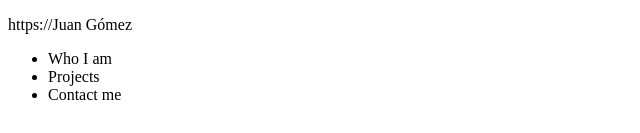
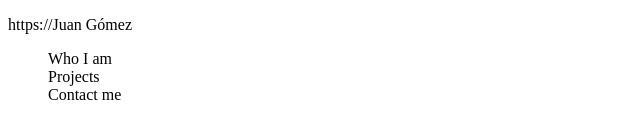
Before and after one commit to JPGomezCuervo/Portfolio-v2, a Vue app: page / in a window 1280 px wide. Shown: the top 133 px of the page, without its empty margins (0-640 px from the left). Built offline with nearby package versions, Linux system fonts and the light colour scheme.

Commit message:
Change index title

```diff
--- a/index.html
+++ b/index.html
@@ -4,7 +4,7 @@
     <meta charset="UTF-8" />
     <link rel="icon" type="image/svg+xml" href="/vite.svg" />
     <meta name="viewport" content="width=device-width, initial-scale=1.0" />
-    <title>Vite + Vue + TS</title>
+    <title>Juan Gomez</title>
   </head>
   <body>
     <div id="app"></div>
--- a/src/style.scss
+++ b/src/style.scss
@@ -49,3 +49,12 @@ $tertiaryColor: #FD6439;
 .Header {
     background-color: $mainColor;
 }
+
+ul {
+  list-style: none;
+}
+
+a {
+  text-decoration: none;
+  color: inherit;
+}
```
